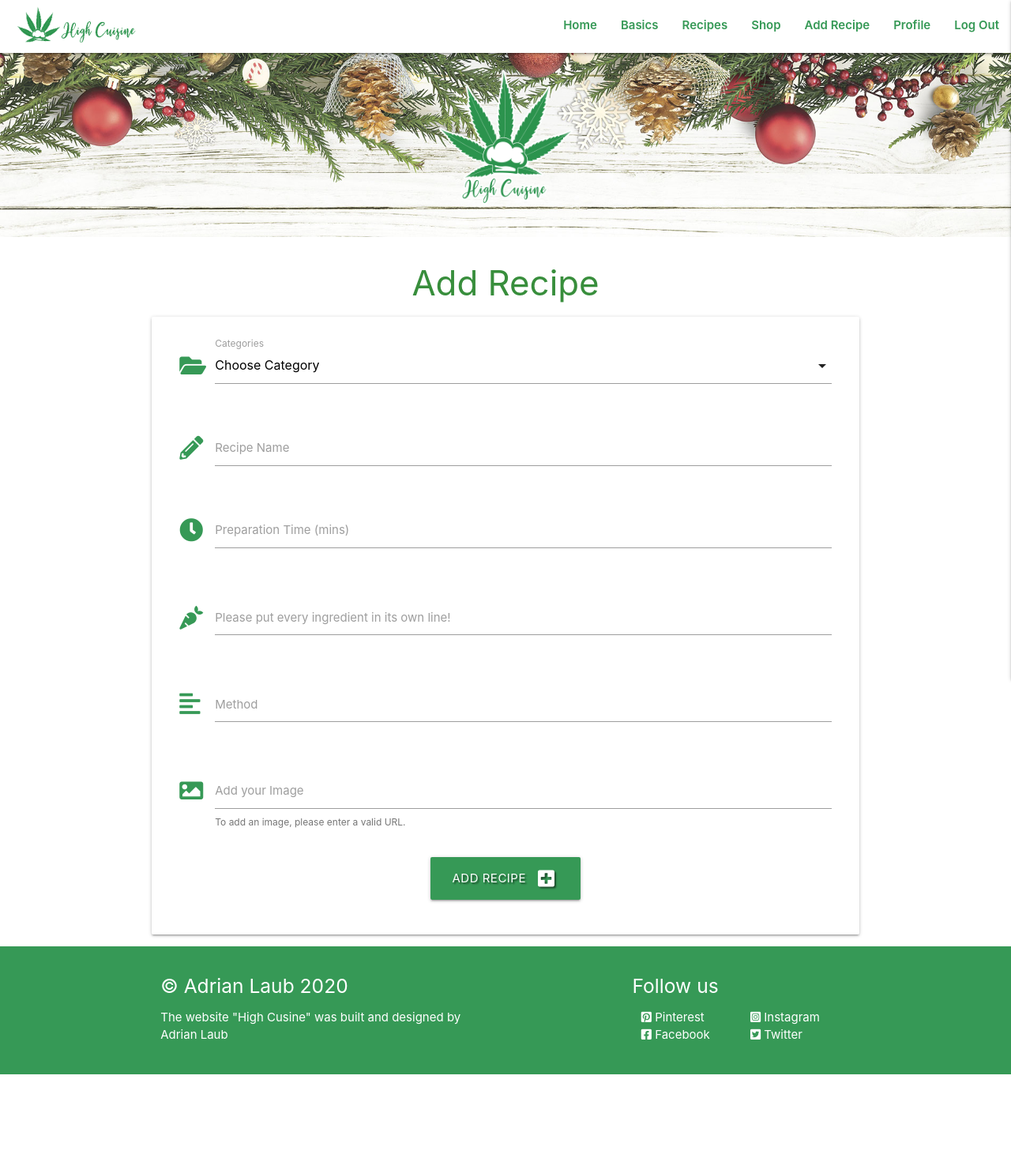
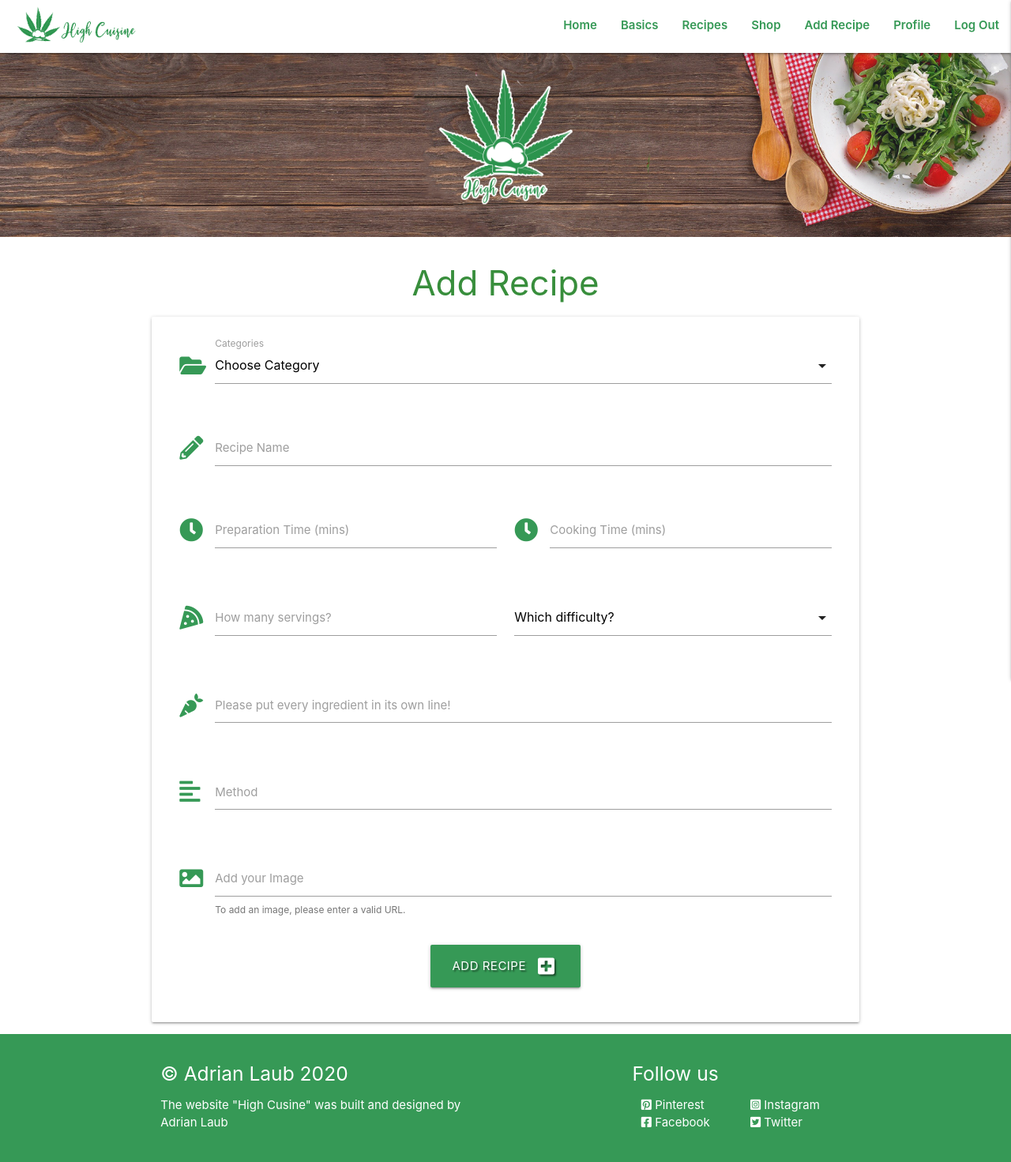
Before and after one commit to lemon-squeezy/high-cuisine, a Flask app: page /add_recipe in a window 1280 px wide. Shown: the whole page at 79% size. Before the commit the page ends 1360 px from the top, so only its background shows below. Run offline with Flask 2, Linux system fonts and the light colour scheme; the visitor is signed in with stand-in values (Sample User, id 1); data that the repository does not hold is empty; some libraries are stand-ins or nearby versions.

Commit message:
New characteristics added to recipe, button order changed

```diff
--- a/app.py
+++ b/app.py
@@ -167,8 +167,11 @@ def add_recipe():
         recipe = {
             'category_name': request.form.get('category_name'),
             'recipe_name': request.form.get('recipe_name'),
+            'recipe_time_prep': request.form.get('recipe_time_prep'),
+            'recipe_time_cook': request.form.get('recipe_time_cook'),
+            'recipe_serves': request.form.get('recipe_serves'),
+            'recipe_difficulty': request.form.get('recipe_difficulty'),
             'img_url': request.form.get('img_url'),
-            'recipe_time': request.form.get('recipe_time'),
             'recipe_ingredients': request.form.get('recipe_ingredients'
                     ),
             'recipe_method': request.form.get('recipe_method'),
@@ -190,6 +193,10 @@ def edit_recipe(recipe_id):
         submit = {
             'category_name': request.form.get('category_name'),
             'recipe_name': request.form.get('recipe_name'),
+            'recipe_time_prep': request.form.get('recipe_time_prep'),
+            'recipe_time_cook': request.form.get('recipe_time_cook'),
+            'recipe_serves': request.form.get('recipe_serves'),
+            'recipe_difficulty': request.form.get('recipe_difficulty'),
             'img_url': request.form.get('img_url'),
             'recipe_time': request.form.get('recipe_time'),
             'recipe_ingredients': request.form.get('recipe_ingredients'
--- a/static/css/style.css
+++ b/static/css/style.css
@@ -76,7 +76,9 @@ nav ul a{
     position: relative;
     top: 0;
     left: 0;
+    margin-bottom: 0.8rem;
 }
+
 .banner{
     position: relative;
     top: 0;
@@ -136,7 +138,13 @@ nav ul a{
 #bottom-right-image {
   margin-top: 12px;
 }
-
+/* Recipe View */
+.recipe-info{
+    background: rgb(241, 237, 237);
+    text-align: center;
+    padding-left: 10px;
+    padding-right: 10px;
+}
 /* Overriding Materialize-Styles */
 h1,h2,h3,h4,h5,h6{
     color: #369956;
--- a/templates/add_recipe.html
+++ b/templates/add_recipe.html
@@ -25,12 +25,33 @@
                 <label for="recipe_name">Recipe Name</label>
             </div>
         </div>
-        <!-- Preparation Time -->
+        <!-- Preparation & Cooking Time -->
         <div class="row">
-            <div class="input-field inline col s12">
+            <div class="input-field inline col s6">
                 <i class="fas fa-clock general-green prefix"></i>
-                <input id="recipe_time" name="recipe_time" type="text" minlength="1" maxlength="3" class="validate" required />
-                <label for="recipe_time">Preparation Time (mins)</label>
+                <input id="recipe_time_prep" name="recipe_time_prep" type="text" minlength="1" maxlength="3" class="validate" required />
+                <label for="recipe_time_prep">Preparation Time (mins)</label>
+            </div>
+            <div class="input-field inline col s6">
+                <i class="fas fa-clock general-green prefix"></i>
+                <input id="recipe_time_cook" name="recipe_time_cook" type="text" minlength="1" maxlength="3" class="validate" required />
+                <label for="recipe_time_cook">Cooking Time (mins)</label>
+            </div>
+        </div>
+        <!-- Amount of Servings & Difficulty -->
+        <div class="row">
+            <div class="input-field inline col s6">
+                <i class="fas fa-pizza-slice general-green prefix"></i>
+                <input id="recipe_serves" name="recipe_serves" type="text" minlength="1" maxlength="2" class="validate" required />
+                <label for="recipe_serves">How many servings?</label>
+            </div>
+            <div class="input-field col s6" id="recipe_difficulty">
+                <select>
+                <option value="" disabled selected>Which difficulty?</option>
+                <option value="1">Easy</option>
+                <option value="2">Medium</option>
+                <option value="3">Challenging</option>
+                </select>
             </div>
         </div>
         <!-- Recipe Ingredients -->
--- a/templates/base.html
+++ b/templates/base.html
@@ -63,7 +63,7 @@
             </ul>
             <!--- BANNER -->
             <div class="wrapper img-fluid">
-                <img class="banner img-fluid" src="{{ url_for('static', filename='images/banner_christmas.jpg') }}" alt="High Cuisine" />
+                <img class="banner img-fluid" src="{{ url_for('static', filename='images/banner_food.jpg') }}" alt="High Cuisine" />
                 <img class="inner-logo img-fluid" src="{{ url_for('static', filename='images/logo-wb.png') }}" alt="High Cuisine" />
             </div>
         </header>
--- a/templates/recipes.html
+++ b/templates/recipes.html
@@ -11,8 +11,8 @@
                 <label for="query">Search Recipes</label>
             </div>
             <div class="col s12">
+                <button type="submit" class="green darken-1 btn text-shadow"><i class="fas fa-search left"></i> Search</button>
                 <a href="{{ url_for('recipes') }}" class="red btn text-shadow">Reset</a>
-                <button type="submit" class="green darken-1 btn text-shadow"><i class="fas fa-search left"></i> Search</button>
             </div>
         </div>
     </form>
@@ -62,8 +62,8 @@
                                     </div>
                                     <div class="modal-footer">
                                         <div class="col s12 center-align">
-                                            <a href="#" class="modal-close btn modal-del-btns red">cancel</a>
                                             <a href="{{ url_for('delete_recipe', recipe_id=recipe._id) }}" class="btn modal-del-btns green">Confirm</a>
+                                            <a href="#" class="modal-close btn modal-del-btns red">Cancel</a>
                                         </div>
                                     </div>
                                 </div>
```
Also changed, not shown: templates/edit_recipe.html (+26 -5 lines), templates/view_recipe.html (+21 -2 lines), static/images/banner_food.jpg (added).
